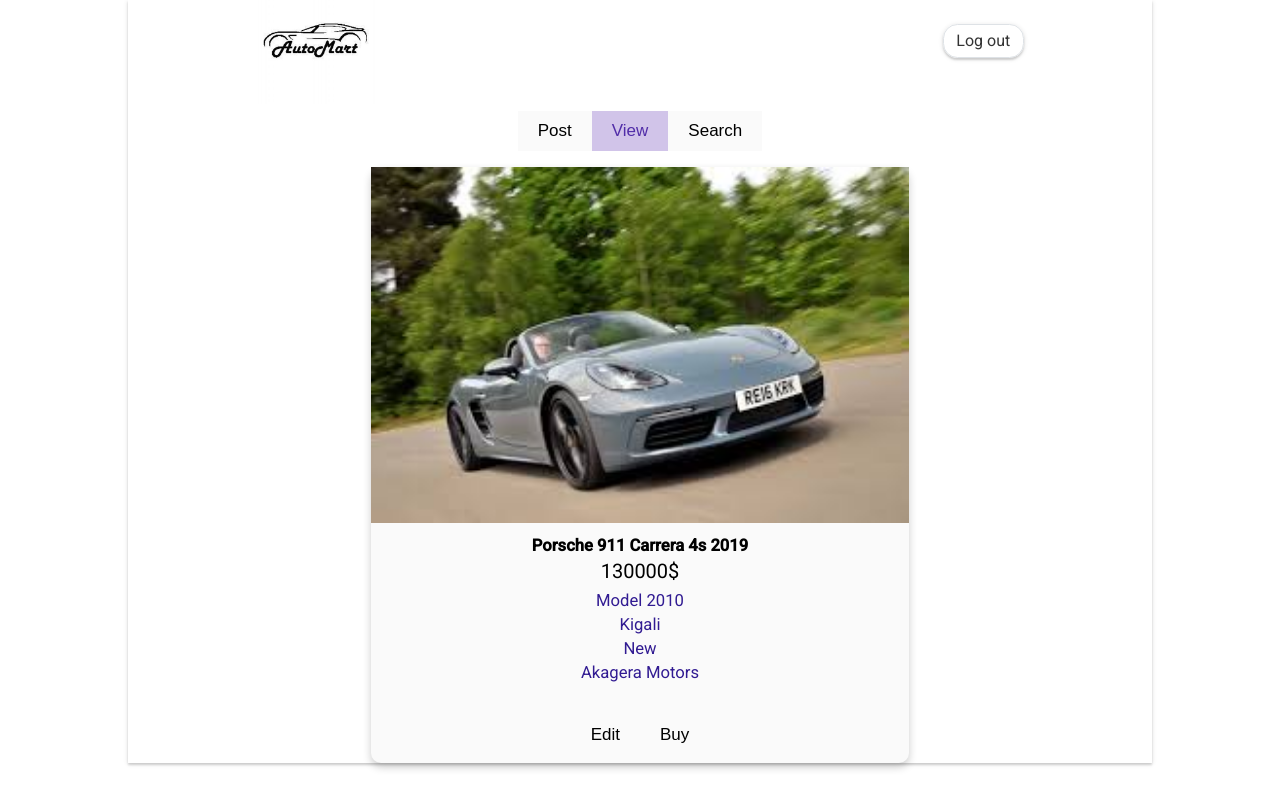
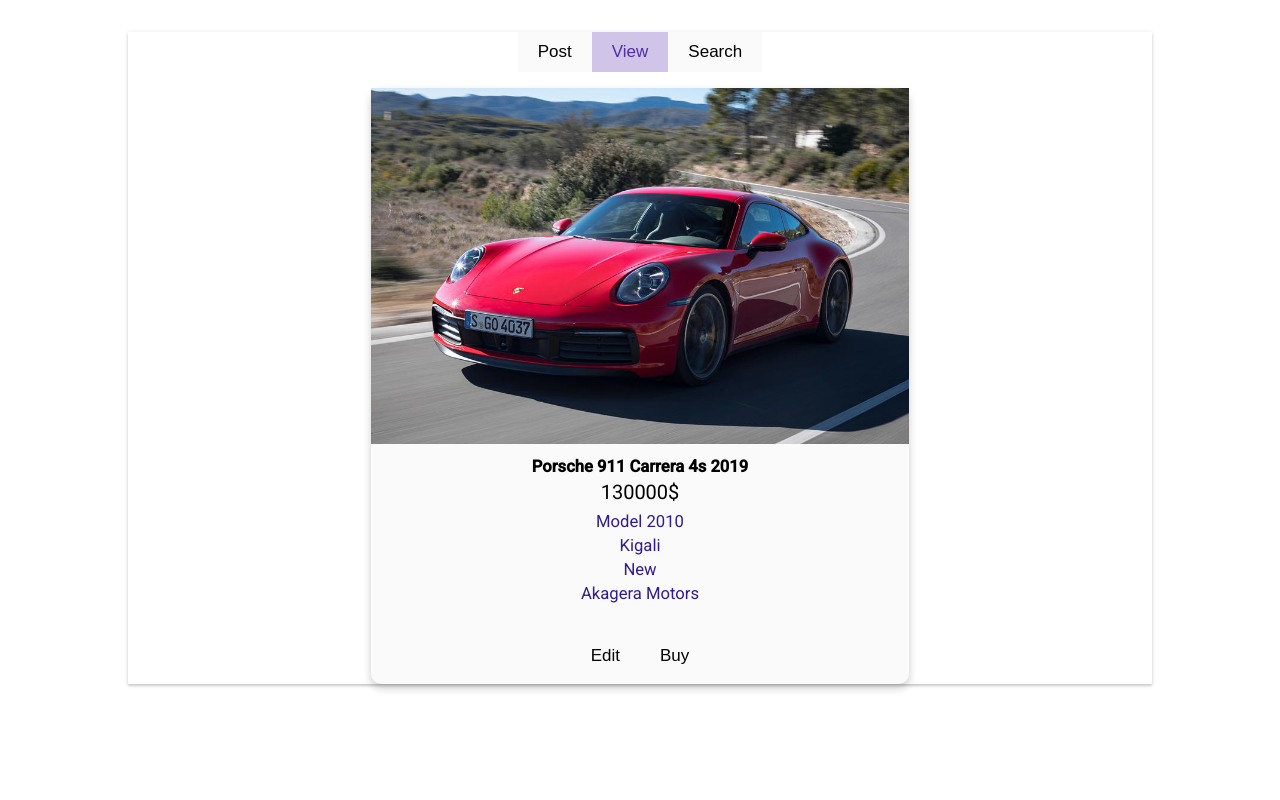
Before and after one commit to blessberry/automarket, a website: page UI/view.html in a window 1280 px wide. Drawn offline with Linux system fonts and the light colour scheme.

```diff
--- a/UI/view.html
+++ b/UI/view.html
@@ -14,12 +14,6 @@
 <body>
 	<div class="all">
 		<div>
-			<header>
-				<div class="header">
-					<a class="logo" href="index.html"><img src="./assets/logo.jpg" alt="logo" width="120px" height="120px" /></a>
-					<div class="login"><a href="index.html" class="login-text" >Log out</a></div>
-				</div>
-			</header>
 
 			<section>
 				<div class="title-1 center">
@@ -32,7 +26,7 @@
 				<div class="main">
 					<div class="container">
 						<div class="content">
-							<a href="view.html"><img src="./assets/auto3.jpg" alt="car photo"  width="100%" height="100%" /></a>
+							<a href="view.html"><img src="./assets/auto1.jpg" alt="car photo"  width="100%" height="100%" /></a>
 							<div class="info">
 								<h5 class="brand">Porsche 911 Carrera 4s 2019</h5>
 								<p class="cost">130000$</p>
@@ -42,8 +36,8 @@
 								<div class=""><small class="seller-text">Akagera Motors</small></div>
 								<div class="title-1 center ">
                     				<div class="title-2 title-3">
-                        				<a href="update.html" class="a"><button class="left-btn">Edit</button></a>
-                        				<a href="purchase.html" class="a"><button class="right-btn">Buy</button></a>
+                        				<a href="update.html" class="a"><button class=" click click-color">Edit</button></a>
+                        				<a href="purchase.html" class="a"><button class=" click click-color">Buy</button></a>
                     				</div>
                 				</div>
 							</div>
```
